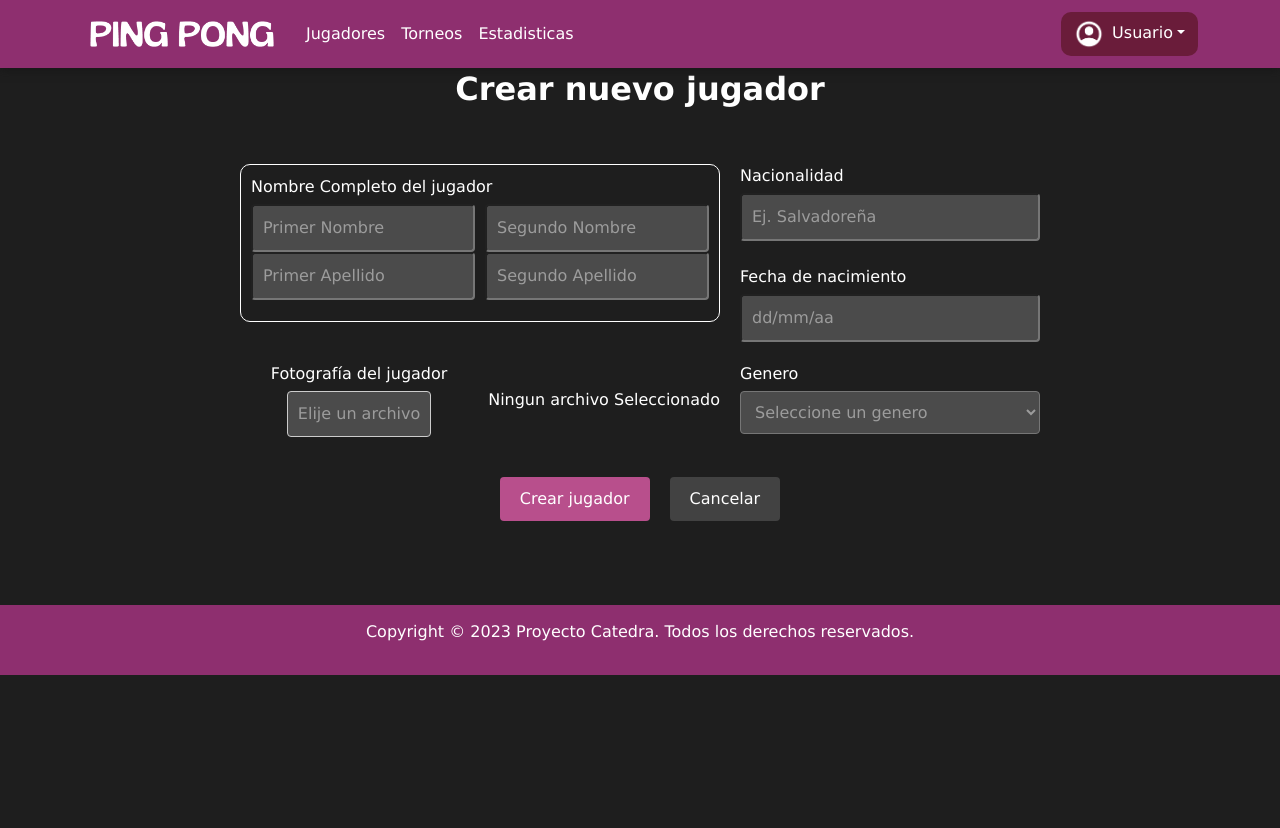
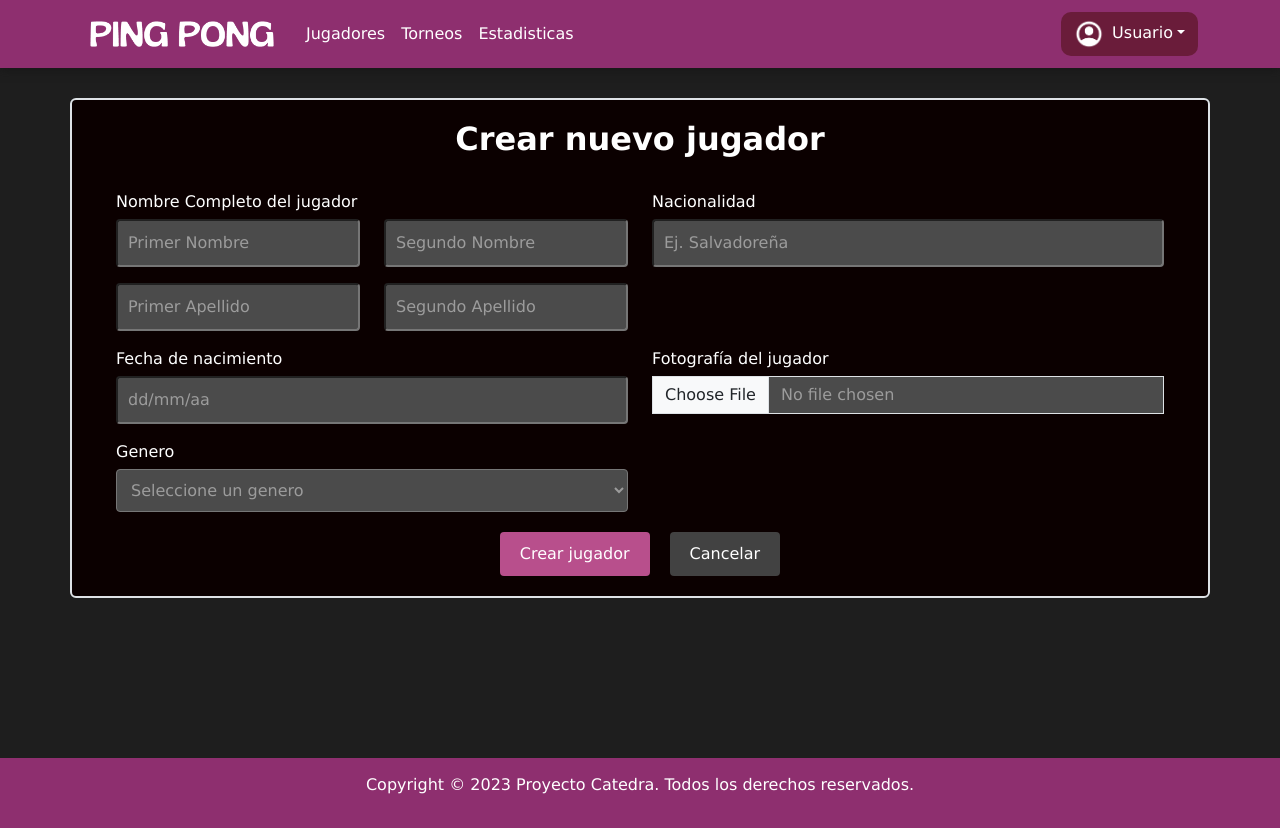
Before and after one commit to ArturDuar/ping-pong-app, a Next.js app in the folder proyecto-catedra-frontend/: page /dashboard/jugador/crear-jugador in a window 1280 px wide. Before the commit the page ends 800 px from the top, so only its background shows below. Built offline with nearby package versions, Linux system fonts and the light colour scheme.

Commit message:
frontend: estilos mejorados

```diff
--- a/proyecto-catedra-frontend/src/app/dashboard/jugador/page.js
+++ b/proyecto-catedra-frontend/src/app/dashboard/jugador/page.js
@@ -49,7 +49,7 @@ const Jugadores = () => {
           ))}
         </div>
 
-        <div className="nuevo-jugador-card col-lg-4 order-0 order-lg-1 m-md-0 mb-3">
+        <div className="nuevo-jugador-card col-lg-4 order-0 order-lg-1 m-lg-0 mb-3">
           <p>¿Quieres ingresar un nuevo jugador?</p>
           <Link href="/dashboard/jugador/crear-jugador">
             <button className="nuevo-jugador-button">Crear nuevo jugador</button>
--- a/proyecto-catedra-frontend/src/app/dashboard/layout.js
+++ b/proyecto-catedra-frontend/src/app/dashboard/layout.js
@@ -9,7 +9,9 @@ export default function DashboardLayout({ children }) {
   return (
     <div>
         <Header/>
-        {children}
+        <div className="min-vh">
+            {children}
+        </div>
         <Footer/>
     </div>
   );
--- a/proyecto-catedra-frontend/src/app/dashboard/torneo/page.js
+++ b/proyecto-catedra-frontend/src/app/dashboard/torneo/page.js
@@ -52,7 +52,7 @@ const Torneos = () => {
           ))}
         </div>
 
-        <div className="nuevo-jugador-card col-lg-4 order-0 order-lg-1 m-md-0 mb-3">
+        <div className="nuevo-jugador-card col-lg-4 order-0 order-lg-1 m-lg-0 mb-3">
           <p>¿Quieres crear un nuevo torneo?</p>
           <Link href="/dashboard/torneo/crear-torneo">
             <button className="nuevo-jugador-button">Crear nuevo torneo</button>
--- a/proyecto-catedra-frontend/src/app/globals.css
+++ b/proyecto-catedra-frontend/src/app/globals.css
@@ -23,6 +23,10 @@ body {
   padding: 0;
 }
 
+.min-vh{
+  min-height: 80vh;
+}
+
 .header {
   box-shadow: var(--dropdown-bg) 0px 0px 10px;
   position: fixed !important;
@@ -37,6 +41,7 @@ body {
   font-size: 32px;
   font-weight: bold;
   text-align: left;
+  margin-bottom: 1em;
 }
 
 .nav {
@@ -77,6 +82,10 @@ body {
   color: var(--text-light);
 }
 
+.file-update-custom{
+  background-color: #4b4b4b !important;
+  color: #9c9c9c !important;
+}
 
 .dropdown-item {
   display: block;
@@ -98,10 +107,13 @@ body {
 
 .footer {
   text-align: center;
+  position: relative;
   padding: 15px;
   background: var(--primary);
   color: var(--text-light);
   margin-top: 20px;
+  z-index: 999;
+  bottom: 0;
 }
 
 .home {
@@ -155,15 +167,6 @@ body {
   flex-direction: column;
   align-items: center;
   padding: 20px;
-}
-
-
-.form-container {
-  width: 80%;
-  max-width: 800px;
-  display: grid;
-  grid-template-columns: repeat(2, 1fr);
-  gap: 20px;
 }
 
 .form-group {
@@ -248,12 +251,6 @@ textarea {
   gap: 10px;
 }
 
-.form-group {
-  display: flex;
-  flex-direction: column;
-  flex: 1;
-}
-
 input, select {
   padding: 10px;
   border-radius: 4px;
@@ -266,25 +263,6 @@ input::placeholder {
   color: #9C9C9C;
 }
 
-.file-upload {
-  display: flex;
-  align-items: center;
-}
-
-.file-upload input[type="file"] {
-  display: none;
-}
-
-.file-upload span {
-  padding: 10px;
-  border: 1px solid #ccc;
-  border-radius: 4px;
-  background-color: #4B4B4B;
-  color: #9C9C9C;
-  cursor: pointer;
-  flex: 1;
-  text-align: center;
-}
 
 .button-group {
   grid-column: 1 / 3;
--- a/proyecto-catedra-frontend/src/components/JugadorFormulario.jsx
+++ b/proyecto-catedra-frontend/src/components/JugadorFormulario.jsx
@@ -4,53 +4,41 @@ import '@/app/globals.css';
 
 const CrearJugador = () => {
     return (
-        <div className="content">
+        <div className="content my-5 border border-2 rounded container" style={{ backgroundColor: 'var(--card-bg)' }}>
             <h2 className="title">Crear nuevo jugador</h2>
-            <br></br>
-            <br></br>
-            <div className="form-container">
-                <div className="form-section">
+            <div className="row container row-cols-lg-2 row-gap-3">
+                <div>
                     <label className="section-label">Nombre Completo del jugador</label>
-                    <div className="form-row">
-                        <div className="form-group">
+                    <div className='row row-gap-3 mb-3'>
+                        <div className='form-group col-lg-6'>
                             <input type="text" id="primerNombre" placeholder="Primer Nombre" />
                         </div>
-                        <div className="form-group">
+                        <div className='form-group col-lg-6'>
                             <input type="text" id="segundoNombre" placeholder="Segundo Nombre" />
                         </div>
                     </div>
-                    <div className="form-row">
-                        <div className="form-group">
+                    <div className='row row-gap-3'>
+                        <div className="form-group col-lg-6">
                             <input type="text" id="primerApellido" placeholder="Primer Apellido" />
                         </div>
-                        <div className="form-group">
+                        <div className="form-group col-lg-6">
                             <input type="text" id="segundoApellido" placeholder="Segundo Apellido" />
                         </div>
                     </div>
                 </div>
-
-                <div className="form-section2">
-                    <div className="form-group">
+                <div className="form-group">
                         <label htmlFor="lugar">Nacionalidad</label>
                         <input type="text" id="nacionalidades" placeholder="Ej. Salvadoreña" />
-                    </div>
-                    <br></br>
-                    <div className="form-group">
+                </div>
+                <div className="form-group">
                         <label htmlFor="fechanacimiento">Fecha de nacimiento</label>
                         <input type="text" id="fechanacimiento" placeholder="dd/mm/aa" />
-                    </div>
+                </div>
+                <div className="form-group file-upload">
+                        <label htmlFor="foto">Fotografía del jugador</label>
+                        <input type="file" id="foto" className='form-control rounded-0 file-update-custom' />
                 </div>
 
-                <div className="form-section1">
-                    <div className="form-group file-upload">
-                        <label htmlFor="foto">Fotografía del jugador</label>
-                        <input type="file" id="foto" />
-                        <span>Elije un archivo</span>
-                    </div>
-                    <div className='mensajefoto'>
-                        <span>Ningun archivo Seleccionado</span>
-                    </div>
-                </div>
                 <div className="form-group">
                     <label htmlFor="genero">Genero</label>
                     <select id="generos">
@@ -59,8 +47,8 @@ const CrearJugador = () => {
                         <option value="femenino">Femenino</option>
                     </select>
                 </div>
-
-                <div className="button-group">
+            </div>
+            <div className="button-group">
                     <Link href="/dashboard/jugador">
                         <button className="button button-primary">Crear jugador</button>
                     </Link>
@@ -68,8 +56,6 @@ const CrearJugador = () => {
                         <button className="button button-secondary">Cancelar</button>
                     </Link>
                 </div>
-                <br></br>
-            </div>
         </div>
     );
 };
```
Also changed, not shown: proyecto-catedra-frontend/src/app/dashboard/torneo/crear-torneo/page.js (+6 -1 lines), proyecto-catedra-frontend/src/components/TorneoFormulario.jsx (+9 -12 lines).
